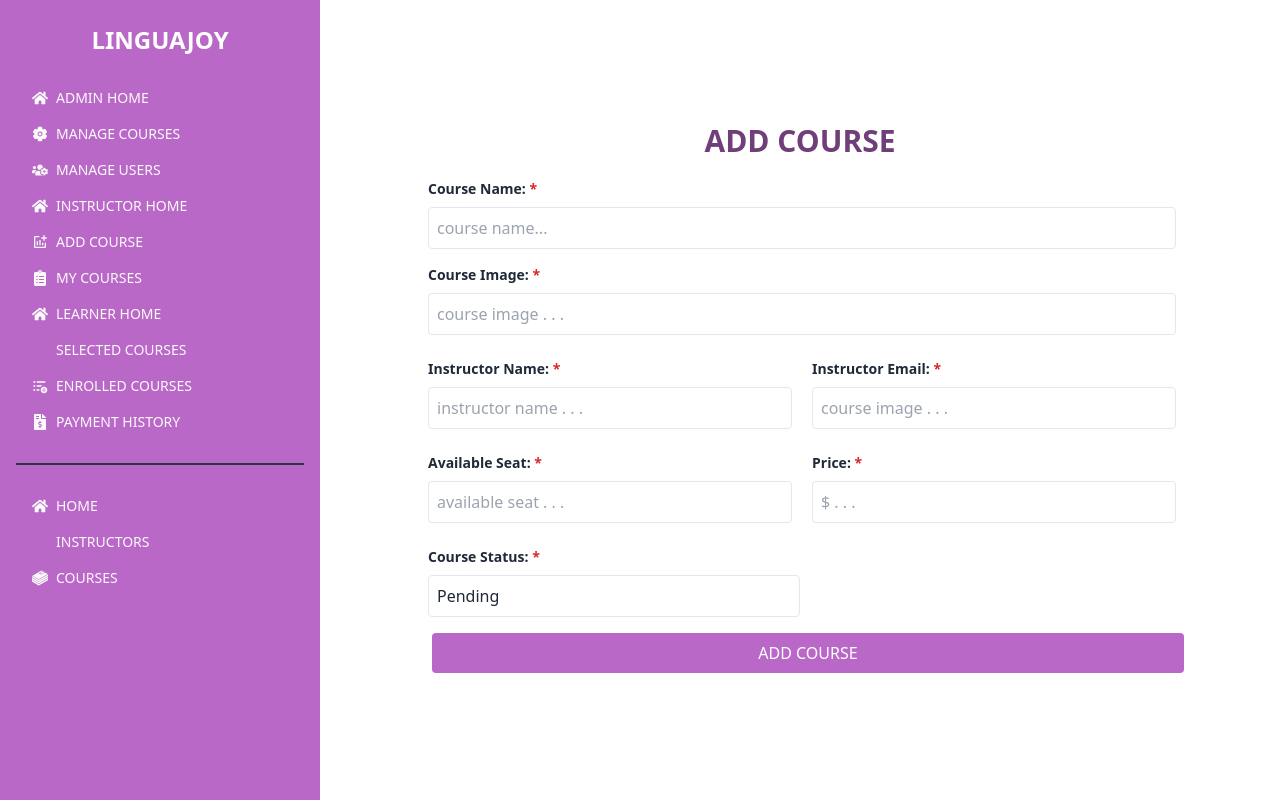
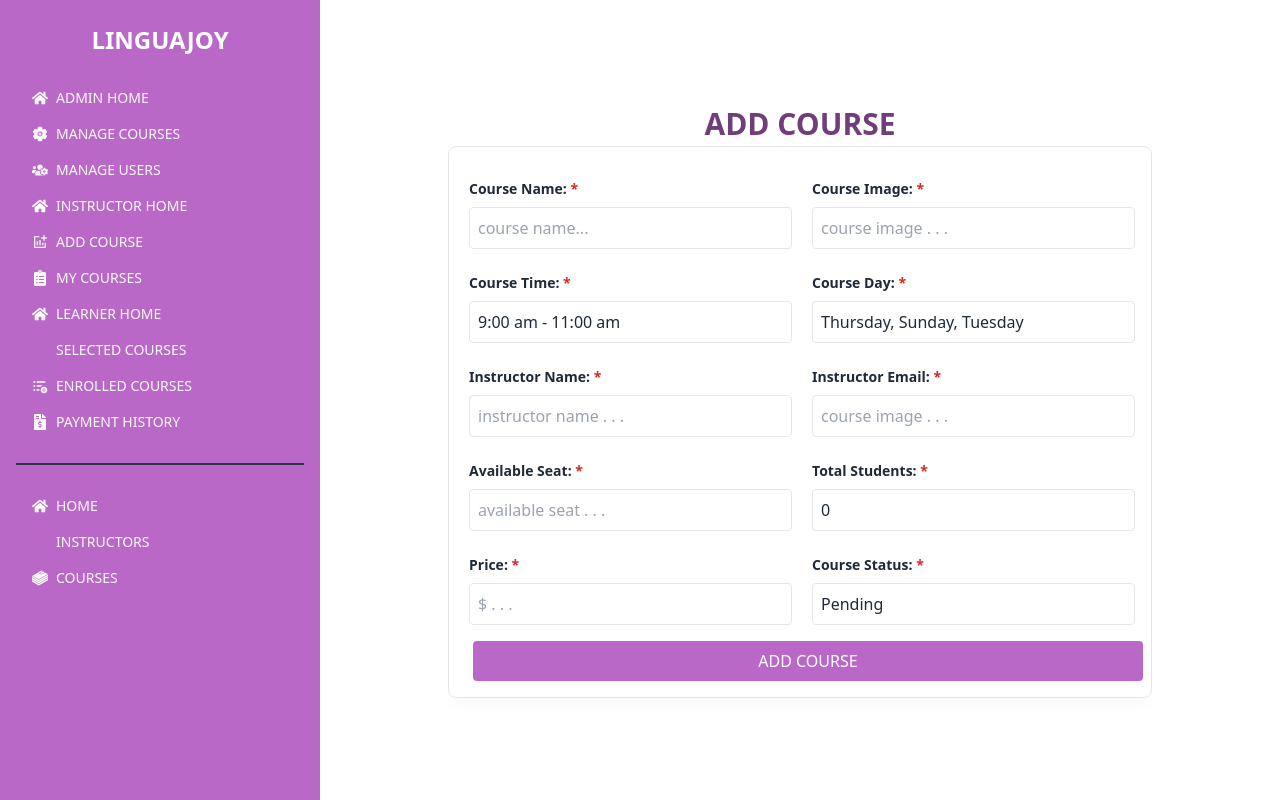
Before and after one commit to QuaziSamiha/lingua-joy-client, a React (Vite) app: page /dashboard/addcourse in a window 1280 px wide. Built offline with nearby package versions, Linux system fonts and the light colour scheme; no server answers; some icons are missing.

Commit message:
add course form done

```diff
--- a/src/pages/Dashboard/Insturtor/AddCourse.jsx
+++ b/src/pages/Dashboard/Insturtor/AddCourse.jsx
@@ -11,14 +11,14 @@ const AddCourse = () => {
   return (
     <>
       <section className="w-full">
-        <div className="mx-24">
         <h1 className="uppercase py-4 text-center text-3xl text-[#703e78] font-bold leading-3">
           add course
         </h1>
-
+        <div className="mx-32 border rounded-lg shadow-lg shadow-[#fafafa] p-2">
           <div className="w-full">
             <form onSubmit={handleSubmit(onSubmit)} className="m-2">
-              <div className="form-control my-2">
+              <div className="flex justify-evenly">
+                <div className="form-control my-2 mr-2 w-1/2">
                   <label className="label">
                     <span className="label-text font-semibold">
                       Course Name: <span className="text-red-600">*</span>
@@ -31,10 +31,12 @@ const AddCourse = () => {
                     {...register("courseName", { required: true })}
                   />
                   {errors.courseName && (
-                  <p className="text-xs text-red-500">This field is required</p>
+                    <p className="text-xs text-red-500">
+                      This field is required
+                    </p>
                   )}
                 </div>
-              <div className="form-control my-2">
+                <div className="form-control my-2 ml-2 w-1/2">
                   <label className="label">
                     <span className="label-text font-semibold">
                       Course Image: <span className="text-red-600">*</span>
@@ -43,12 +45,55 @@ const AddCourse = () => {
                   <input
                     type="text"
                     placeholder="course image . . ."
-                  className="outline-none  border p-2 rounded ml-1"
+                    className="outline-none border p-2 rounded ml-1"
                     {...register("courseImage", { required: true })}
                   />
                   {errors.courseImage && (
-                  <p className="text-xs text-red-500">This field is required</p>
+                    <p className="text-xs text-red-500">
+                      This field is required
+                    </p>
                   )}
+                </div>
+              </div>
+              <div className="flex justify-evenly">
+                <div className="form-control my-2 mr-2 w-1/2">
+                  <label className="label">
+                    <span className="label-text font-semibold">
+                      Course Time: <span className="text-red-600">*</span>
+                    </span>
+                  </label>
+                  <input
+                    type="text"
+                    value={"9:00 am - 11:00 am"}
+                    placeholder="course time..."
+                    className="outline-none  border p-2 rounded ml-1"
+                    {...register("courseTime", { required: true })}
+                  />
+                  {errors.courseTime && (
+                    <p className="text-xs text-red-500">
+                      This field is required
+                    </p>
+                  )}
+                </div>
+                <div className="form-control my-2 ml-2 w-1/2">
+                  <label className="label">
+                    <span className="label-text font-semibold">
+                      Course Day: <span className="text-red-600">*</span>
+                    </span>
+                  </label>
+                  <input
+                    type="text"
+                    placeholder="course day . . ."
+                    value={"Thursday, Sunday, Tuesday"}
+                    className="outline-none border p-2 rounded ml-1"
+                    {...register("courseDay", { required: true })}
+                  />
+                  {errors.courseDay && (
+                    <p className="text-xs text-red-500">
+                      This field is required
+                    </p>
+                  )}
+                </div>
               </div>
               <div className="flex justify-evenly">
                 <div className="form-control my-2 mr-2 w-1/2">
@@ -110,6 +155,26 @@ const AddCourse = () => {
                 <div className="form-control my-2 ml-2 w-1/2">
                   <label className="label">
                     <span className="label-text font-semibold">
+                      Total Students: <span className="text-red-600">*</span>
+                    </span>
+                  </label>
+                  <input
+                    type="text"
+                    value={0}
+                    className="outline-none  border p-2 rounded ml-1"
+                    {...register("totalStudent", { required: true })}
+                  />
+                  {errors.totalStudent && (
+                    <p className="text-xs text-red-500">
+                      This field is required
+                    </p>
+                  )}
+                </div>
+              </div>
+              <div className="flex justify-evenly">
+                <div className="form-control my-2 mr-2 w-1/2">
+                  <label className="label">
+                    <span className="label-text font-semibold">
                       Price: <span className="text-red-600">*</span>
                     </span>
                   </label>
@@ -125,9 +190,8 @@ const AddCourse = () => {
                     </p>
                   )}
                 </div>
-              </div>
-              <div className="flex justify-start">
-                <div className="form-control my-2 mr-2 w-1/2">
+
+                <div className="form-control my-2 ml-2 w-1/2">
                   <label className="label">
                     <span className="label-text font-semibold">
                       Course Status: <span className="text-red-600">*</span>
```
Lines whose indentation alone changed are shown as unchanged.
